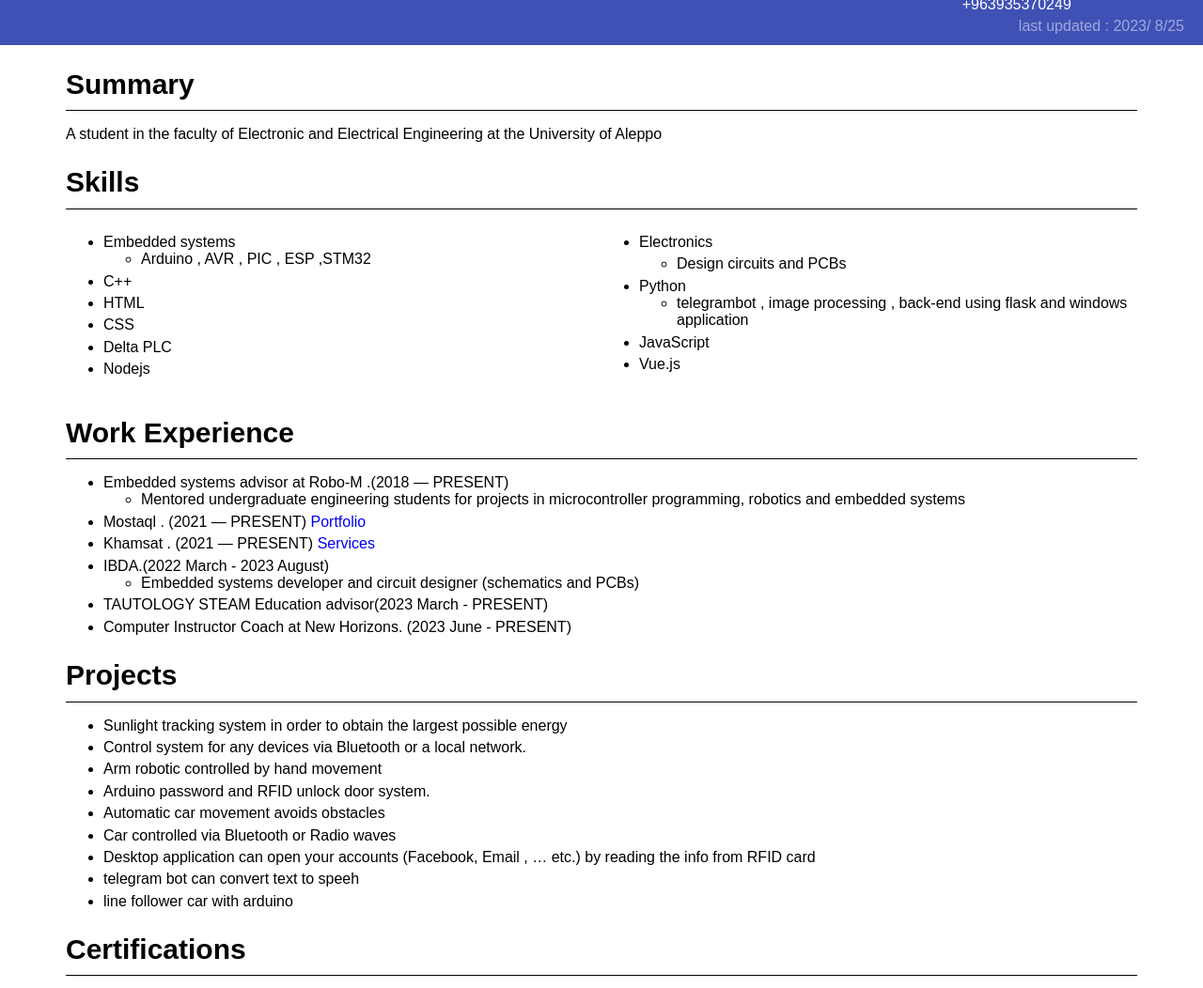
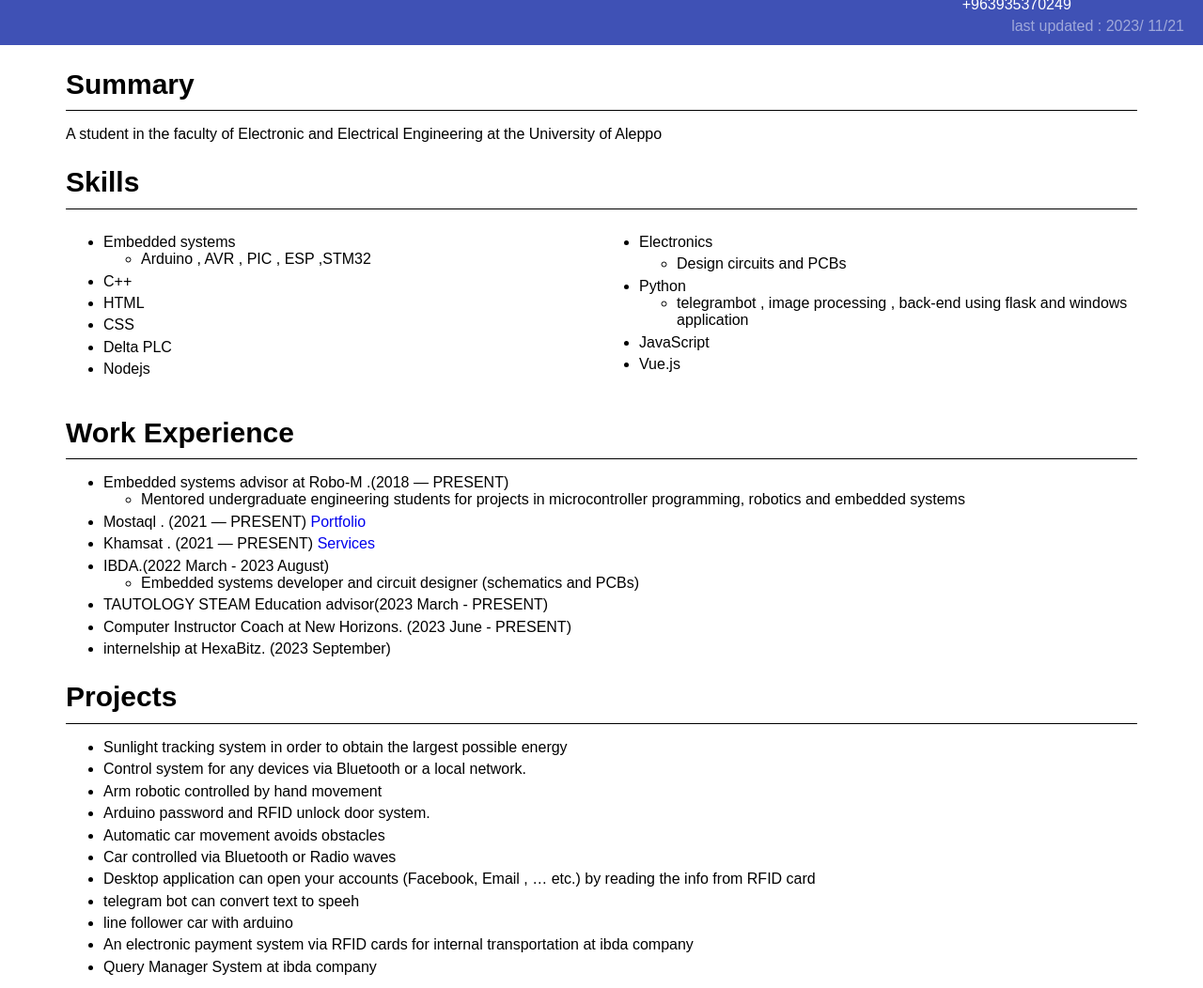
Before and after one commit to yaman-jaddouh/Yaman-jaddouh-cv, a plain HTML site: page index.html in a window 1280 px wide. Shown: the part 214-1266 px from the top of the page at 94% size. Drawn offline with Linux system fonts and the light colour scheme.

Commit message:
Add files via upload

```diff
--- a/index.html
+++ b/index.html
@@ -17,7 +17,7 @@
 
       <div class="container">
         <div class="updated">
-          last updated : 2023/ 8/25
+          last updated : 2023/ 11/21
           </div>
         <div class="contact">
           <h1>Yaman Jaddouh</h1>
@@ -151,6 +151,9 @@
               <li>
                 Computer Instructor Coach  at New Horizons. (2023 June - PRESENT)
               </li>
+              <li>
+                internelship at HexaBitz. (2023 September)
+              </li>
 
           </ul>
         </div>
@@ -182,6 +185,11 @@
             </li>
             <li>
              line follower car with arduino
+            </li>
+            <li>
+              An electronic payment system via RFID cards for internal transportation at ibda company
+             <li>
+              Query Manager System at ibda company
             </li>
           </ul>
         </div>
```
